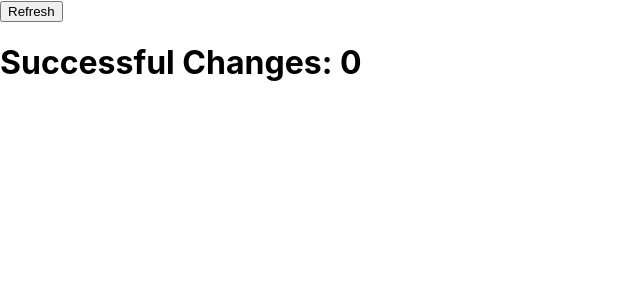
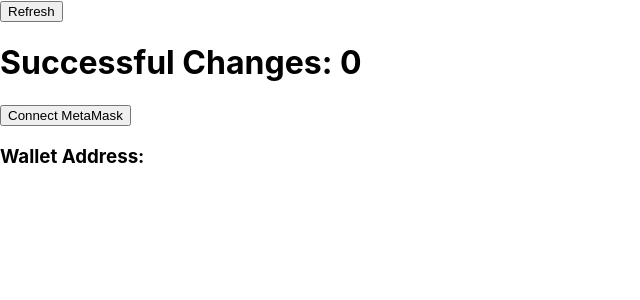
Before and after one commit to pintchom/ReposiDAO-UPennHackathon, a React (Create React App) app in the folder Frontend/: page / in a window 1280 px wide. Shown: the top 300 px of the page, without its empty margins (0-640 px from the left). Built offline with nearby package versions, Linux system fonts and the light colour scheme.

Commit message:
add connect metamask wallet feature

```diff
--- a/Frontend/package.json
+++ b/Frontend/package.json
@@ -1,9 +1,11 @@
 {
   "dependencies": {
+    "@metamask/sdk-react": "^0.15.0",
     "@testing-library/jest-dom": "^5.17.0",
     "@testing-library/react": "^13.4.0",
     "@testing-library/user-event": "^13.5.0",
     "axios": "^1.6.7",
+    "ethers": "^6.11.1",
     "react": "^18.2.0",
     "react-dom": "^18.2.0",
     "react-scripts": "5.0.1",
--- a/Frontend/src/App.js
+++ b/Frontend/src/App.js
@@ -22,11 +22,33 @@
       });
   };
 
+  const [walletAddress, setWalletAddress] = useState("");
+
+  async function requestAccount() {
+    console.log("Requesting Account...");
+
+    if (window.ethereum && window.ethereum.isMetaMask) {
+      try {
+        const accounts = await window.ethereum.request({
+          method: "eth_requestAccounts",
+        });
+        setWalletAddress(accounts[0]);
+        console.log("Detected MetaMask Wallet.");
+      } catch (error) {
+        console.log("Failed to connect or user denied access to MetaMask.");
+      }
+    } else {
+      console.log("No MetaMask Extension Found");
+    }
+  }
+
   return (
     <div className="App">
       <header className="App-header">
         <button onClick={refreshGitLog}>Refresh</button>
         <h1>Successful Changes: {counter}</h1>
+        <button onClick={requestAccount}>Connect MetaMask</button>
+        <h3>Wallet Address: {walletAddress}</h3>
       </header>
     </div>
   );
```
Also changed, not shown: 1 other file (tests, documents, lock files or other folders).
